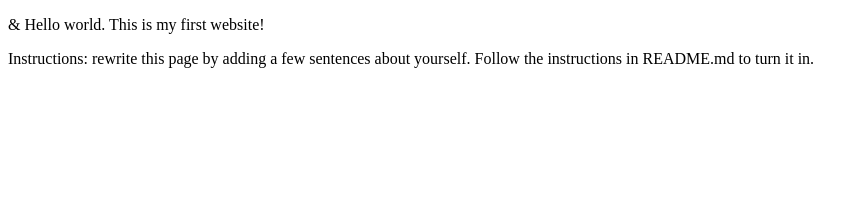
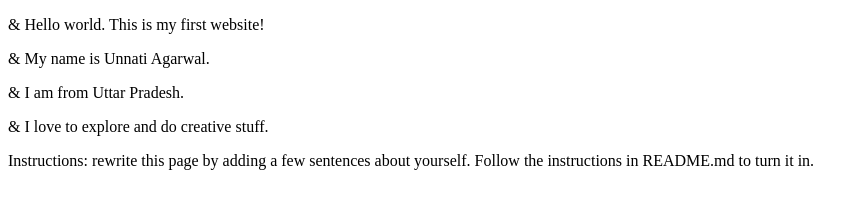
Before and after one commit to Khushinet/webdev_lab1, a plain HTML site: page index.html in a window 1280 px wide. Shown: the whole page, without its empty margins (0-868 px from the left). Drawn offline with Linux system fonts and the light colour scheme.

Commit message:
adding some details about myself

```diff
--- a/index.html
+++ b/index.html
@@ -6,6 +6,9 @@
 </head>
 <body>
   <p>&amp; Hello world. This is my first website!</p>
+  <p>&amp; My name is Unnati Agarwal.</p>
+  <p>&amp; I am from Uttar Pradesh.</p>
+  <p>&amp; I love to explore and do creative stuff.</p>
   <p>Instructions: rewrite this page by adding a few sentences about yourself. Follow the instructions in README.md to turn it in.</p>
 </body>
 </html>
```
